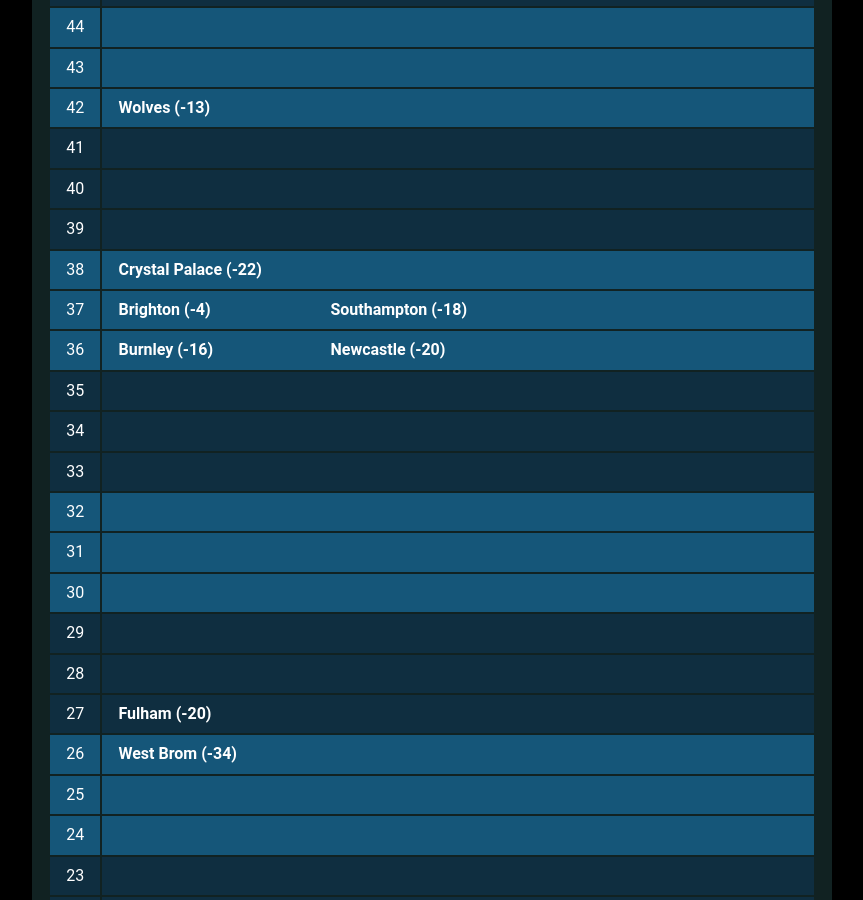
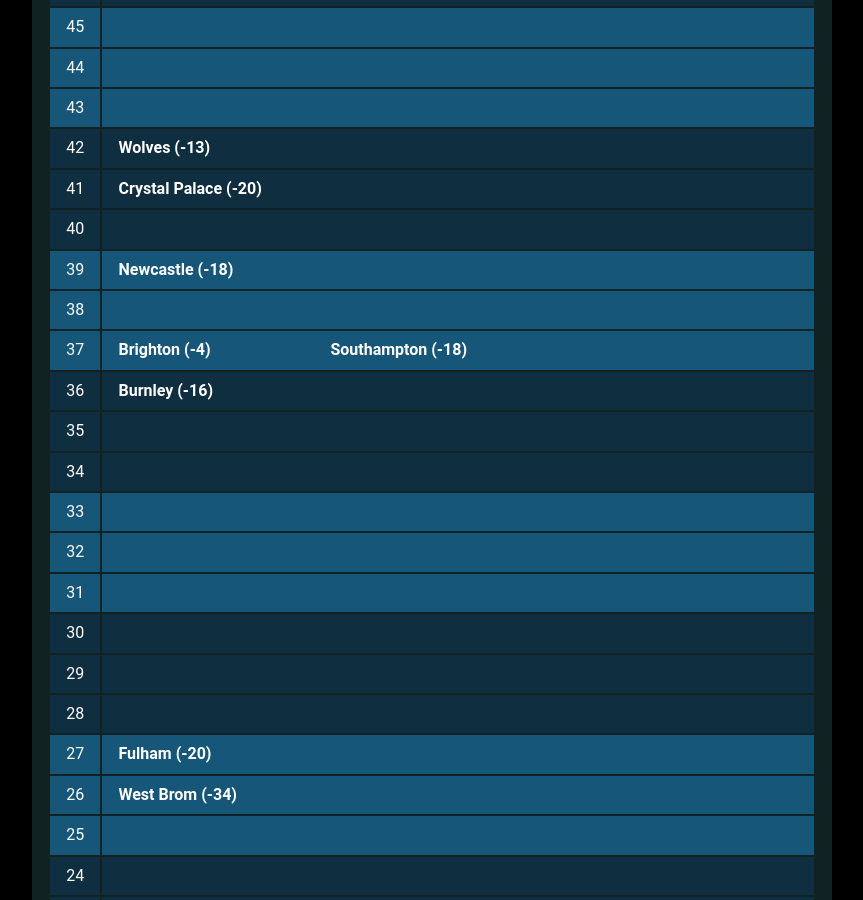
Before and after one commit to muru/muru.github.io, a Jekyll site: the page built from resources.md, in a window 1280 px wide and 900 px high, scrolled down 2932 px. Shown: the whole window, without its empty margins (208-1071 px from the left). Built offline with Jekyll 4.4.1, drawn with Linux system fonts in a browser that asks for light colours; some web fonts are replaced; some of the changed text lies outside the part shown.

Commit message:
updated cann-table: Sun  9 May 01:41:11 JST 2021

```diff
--- a/cann-table.html
+++ b/cann-table.html
@@ -1,9 +1,14 @@
 <table id="cann-table">
 <thead> <th> Pts </th> <th> Clubs (GD) </th> </thead>
 	<tr class="cann-row-1">
+		<td class="cann-point"> 81 </td>
+		<td class="cann-clubs">
+			<span class="club-name"> Man City (47) </span>
+		</td>
+ 	</tr>
+	<tr class="cann-row-1">
 		<td class="cann-point"> 80 </td>
 		<td class="cann-clubs">
-			<span class="club-name"> Man City (47) </span>
 		</td>
  	</tr>
 	<tr class="cann-row-1">
@@ -11,7 +16,7 @@
 		<td class="cann-clubs">
 		</td>
  	</tr>
-	<tr class="cann-row-1">
+	<tr class="cann-row-2">
 		<td class="cann-point"> 78 </td>
 		<td class="cann-clubs">
 		</td>
@@ -26,7 +31,7 @@
 		<td class="cann-clubs">
 		</td>
  	</tr>
-	<tr class="cann-row-2">
+	<tr class="cann-row-1">
 		<td class="cann-point"> 75 </td>
 		<td class="cann-clubs">
 		</td>
@@ -41,7 +46,7 @@
 		<td class="cann-clubs">
 		</td>
  	</tr>
-	<tr class="cann-row-1">
+	<tr class="cann-row-2">
 		<td class="cann-point"> 72 </td>
 		<td class="cann-clubs">
 		</td>
@@ -56,7 +61,7 @@
 		<td class="cann-clubs">
 		</td>
  	</tr>
-	<tr class="cann-row-2">
+	<tr class="cann-row-1">
 		<td class="cann-point"> 69 </td>
 		<td class="cann-clubs">
 		</td>
@@ -72,7 +77,7 @@
 			<span class="club-name"> Man Utd (29) </span>
 		</td>
  	</tr>
-	<tr class="cann-row-1">
+	<tr class="cann-row-2">
 		<td class="cann-point"> 66 </td>
 		<td class="cann-clubs">
 		</td>
@@ -87,24 +92,24 @@
 		<td class="cann-clubs">
 		</td>
  	</tr>
-	<tr class="cann-row-2">
+	<tr class="cann-row-1">
 		<td class="cann-point"> 63 </td>
 		<td class="cann-clubs">
-			<span class="club-name"> Leicester (22) </span>
+			<span class="club-name"> Leicester (20) </span>
 		</td>
  	</tr>
 	<tr class="cann-row-1">
 		<td class="cann-point"> 62 </td>
 		<td class="cann-clubs">
+			<span class="club-name"> Chelsea (22) </span>
 		</td>
  	</tr>
 	<tr class="cann-row-1">
 		<td class="cann-point"> 61 </td>
 		<td class="cann-clubs">
-			<span class="club-name"> Chelsea (22) </span>
 		</td>
  	</tr>
-	<tr class="cann-row-1">
+	<tr class="cann-row-2">
 		<td class="cann-point"> 60 </td>
 		<td class="cann-clubs">
 		</td>
@@ -120,7 +125,7 @@
 			<span class="club-name"> West Ham (11) </span>
 		</td>
  	</tr>
-	<tr class="cann-row-2">
+	<tr class="cann-row-1">
 		<td class="cann-point"> 57 </td>
 		<td class="cann-clubs">
 		</td>
@@ -128,7 +133,7 @@
 	<tr class="cann-row-1">
 		<td class="cann-point"> 56 </td>
 		<td class="cann-clubs">
-			<span class="club-name"> Tottenham (22) </span>
+			<span class="club-name"> Tottenham (20) </span>
 		</td>
  	</tr>
 	<tr class="cann-row-1">
@@ -136,7 +141,7 @@
 		<td class="cann-clubs">
 		</td>
  	</tr>
-	<tr class="cann-row-1">
+	<tr class="cann-row-2">
 		<td class="cann-point"> 54 </td>
 		<td class="cann-clubs">
 			<span class="club-name"> Liverpool (16) </span>
@@ -153,7 +158,7 @@
 			<span class="club-name"> Everton (3) </span>
 		</td>
  	</tr>
-	<tr class="cann-row-2">
+	<tr class="cann-row-1">
 		<td class="cann-point"> 51 </td>
 		<td class="cann-clubs">
 		</td>
@@ -161,6 +166,7 @@
 	<tr class="cann-row-1">
 		<td class="cann-point"> 50 </td>
 		<td class="cann-clubs">
+			<span class="club-name"> Leeds (0) </span>
 		</td>
  	</tr>
 	<tr class="cann-row-1">
@@ -169,7 +175,7 @@
 			<span class="club-name"> Arsenal (9) </span>
 		</td>
  	</tr>
-	<tr class="cann-row-1">
+	<tr class="cann-row-2">
 		<td class="cann-point"> 48 </td>
 		<td class="cann-clubs">
 			<span class="club-name"> Aston Villa (10) </span>
@@ -178,7 +184,6 @@
 	<tr class="cann-row-2">
 		<td class="cann-point"> 47 </td>
 		<td class="cann-clubs">
-			<span class="club-name"> Leeds (-2) </span>
 		</td>
  	</tr>
 	<tr class="cann-row-2">
@@ -186,7 +191,7 @@
 		<td class="cann-clubs">
 		</td>
  	</tr>
-	<tr class="cann-row-2">
+	<tr class="cann-row-1">
 		<td class="cann-point"> 45 </td>
 		<td class="cann-clubs">
 		</td>
@@ -201,7 +206,7 @@
 		<td class="cann-clubs">
 		</td>
  	</tr>
-	<tr class="cann-row-1">
+	<tr class="cann-row-2">
 		<td class="cann-point"> 42 </td>
 		<td class="cann-clubs">
 			<span class="club-name"> Wolves (-13) </span>
@@ -210,6 +215,7 @@
 	<tr class="cann-row-2">
 		<td class="cann-point"> 41 </td>
 		<td class="cann-clubs">
+			<span class="club-name"> Crystal Palace (-20) </span>
 		</td>
  	</tr>
 	<tr class="cann-row-2">
@@ -217,15 +223,15 @@
 		<td class="cann-clubs">
 		</td>
  	</tr>
-	<tr class="cann-row-2">
+	<tr class="cann-row-1">
 		<td class="cann-point"> 39 </td>
 		<td class="cann-clubs">
+			<span class="club-name"> Newcastle (-18) </span>
 		</td>
  	</tr>
 	<tr class="cann-row-1">
 		<td class="cann-point"> 38 </td>
 		<td class="cann-clubs">
-			<span class="club-name"> Crystal Palace (-22) </span>
 		</td>
  	</tr>
 	<tr class="cann-row-1">
@@ -235,11 +241,10 @@
 			<span class="club-name"> Southampton (-18) </span>
 		</td>
  	</tr>
-	<tr class="cann-row-1">
+	<tr class="cann-row-2">
 		<td class="cann-point"> 36 </td>
 		<td class="cann-clubs">
 			<span class="club-name"> Burnley (-16) </span>
-			<span class="club-name"> Newcastle (-20) </span>
 		</td>
  	</tr>
 	<tr class="cann-row-2">
@@ -252,7 +257,7 @@
 		<td class="cann-clubs">
 		</td>
  	</tr>
-	<tr class="cann-row-2">
+	<tr class="cann-row-1">
 		<td class="cann-point"> 33 </td>
 		<td class="cann-clubs">
 		</td>
@@ -267,7 +272,7 @@
 		<td class="cann-clubs">
 		</td>
  	</tr>
-	<tr class="cann-row-1">
+	<tr class="cann-row-2">
 		<td class="cann-point"> 30 </td>
 		<td class="cann-clubs">
 		</td>
@@ -282,7 +287,7 @@
 		<td class="cann-clubs">
 		</td>
  	</tr>
-	<tr class="cann-row-2">
+	<tr class="cann-row-1">
 		<td class="cann-point"> 27 </td>
 		<td class="cann-clubs">
 			<span class="club-name"> Fulham (-20) </span>
@@ -299,7 +304,7 @@
 		<td class="cann-clubs">
 		</td>
  	</tr>
-	<tr class="cann-row-1">
+	<tr class="cann-row-2">
 		<td class="cann-point"> 24 </td>
 		<td class="cann-clubs">
 		</td>
@@ -314,7 +319,7 @@
 		<td class="cann-clubs">
 		</td>
  	</tr>
-	<tr class="cann-row-2">
+	<tr class="cann-row-1">
 		<td class="cann-point"> 21 </td>
 		<td class="cann-clubs">
 		</td>
@@ -329,7 +334,7 @@
 		<td class="cann-clubs">
 		</td>
  	</tr>
-	<tr class="cann-row-1">
+	<tr class="cann-row-2">
 		<td class="cann-point"> 18 </td>
 		<td class="cann-clubs">
 		</td>
@@ -337,8 +342,8 @@
 	<tr class="cann-row-2">
 		<td class="cann-point"> 17 </td>
 		<td class="cann-clubs">
-			<span class="club-name"> Sheff Utd (-42) </span>
+			<span class="club-name"> Sheff Utd (-44) </span>
 		</td>
  	</tr>
 </table>
-<span id="cann-gen-note"> Generated on  Saturday, 08 May 2021 at 00:49 JST. </span>
+<span id="cann-gen-note"> Generated on  Sunday, 09 May 2021 at 01:41 JST. </span>
```
